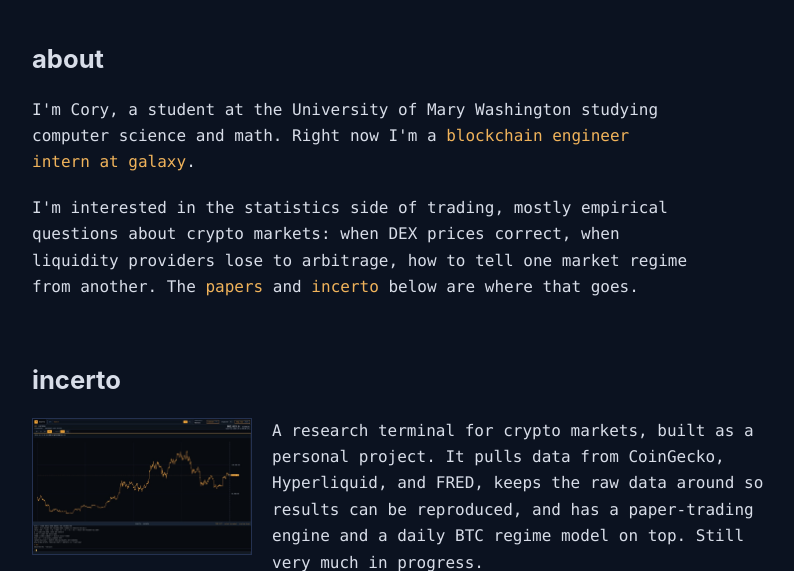
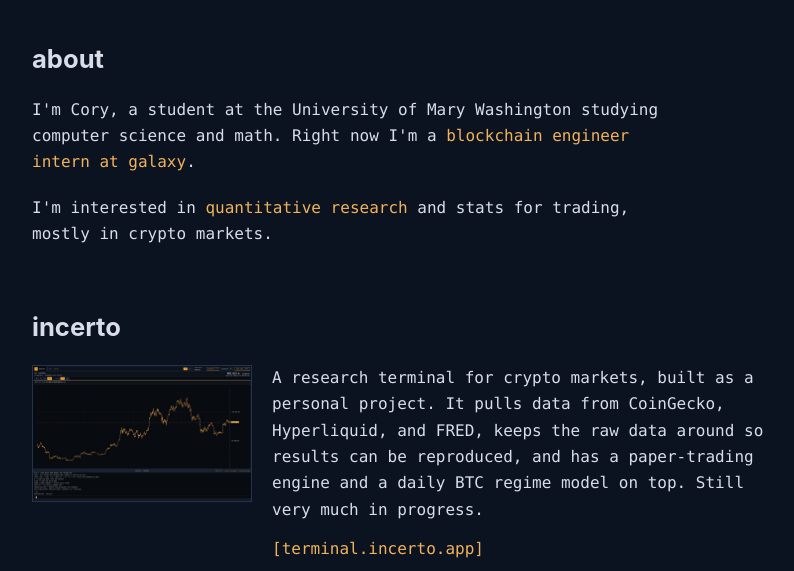
Before and after one commit to CWagamanEure/personal-website, a Flask app: page / in a window 1280 px wide. Shown: the part 154-725 px from the top of the page, without its empty margins (228-1022 px from the left). Run offline with Flask 3, Linux system fonts and the light colour scheme.

Commit message:
Shorten the interests line
Co-Authored-By: Claude Fable 5.1 <noreply@anthropic.com>

```diff
--- a/dist/index.html
+++ b/dist/index.html
@@ -40,7 +40,7 @@
         I'm Cory, a student at the University of Mary Washington studying computer science and math. Right now I'm a <a href="#experience">blockchain engineer intern at galaxy</a>.
       </p>
       <p>
-        I'm interested in the statistics side of trading, mostly empirical questions about crypto markets: when DEX prices correct, when liquidity providers lose to arbitrage, how to tell one market regime from another. The <a href="#research">papers</a> and <a href="#incerto">incerto</a> below are where that goes.
+        I'm interested in <a href="#research">quantitative research</a> and stats for trading, mostly in crypto markets.
       </p>
     </section>
 
--- a/website/templates/home.html
+++ b/website/templates/home.html
@@ -35,7 +35,7 @@
         I'm Cory, a student at the University of Mary Washington studying computer science and math. Right now I'm a <a href="#experience">blockchain engineer intern at galaxy</a>.
       </p>
       <p>
-        I'm interested in the statistics side of trading, mostly empirical questions about crypto markets: when DEX prices correct, when liquidity providers lose to arbitrage, how to tell one market regime from another. {% if config.RESEARCH_ENABLED %}The <a href="#research">papers</a> and <a href="#incerto">incerto</a> below are where that goes.{% else %}<a href="#incerto">incerto</a> below is where that goes.{% endif %}
+        I'm interested in {% if config.RESEARCH_ENABLED %}<a href="#research">quantitative research</a>{% else %}quantitative research{% endif %} and stats for trading, mostly in crypto markets.
       </p>
     </section>
 
```
